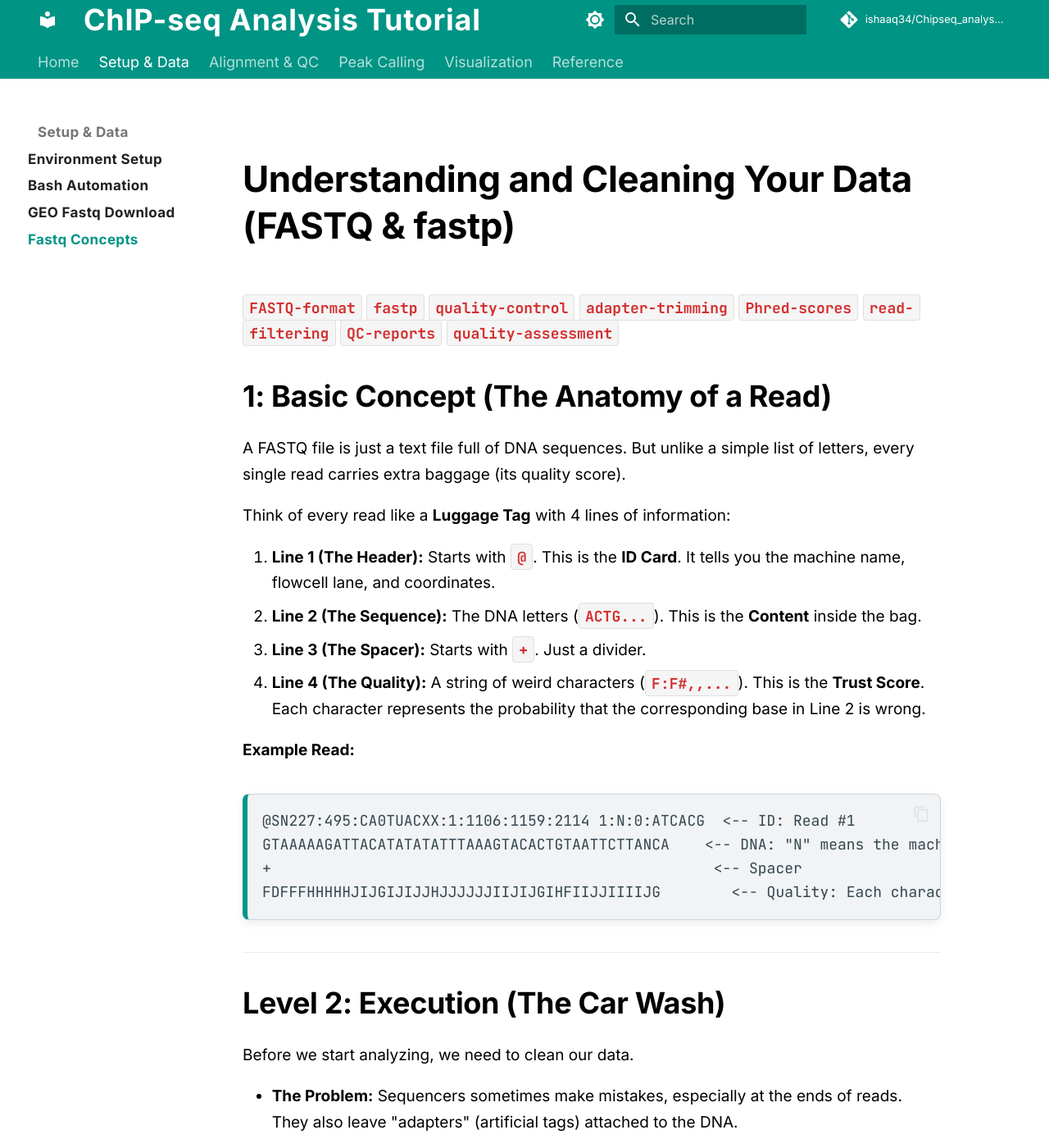
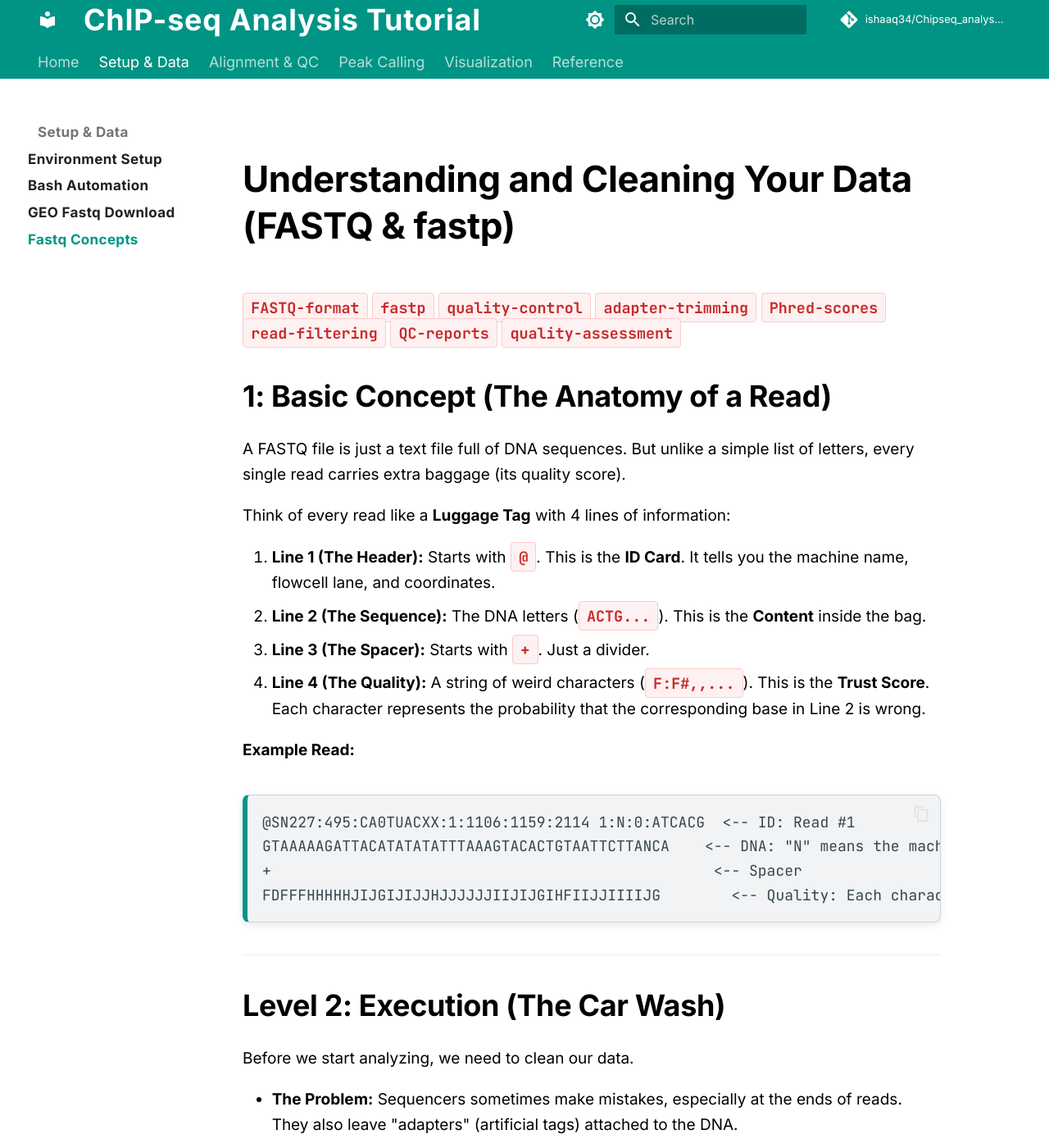
Before and after one commit to ishaaq34/chipseq-tutorial-readthedocs, an MkDocs documentation site: the page built from docs/04_fastq_concepts.md, in a window 1280 px wide and 1400 px high. Shown: the whole window at 82% size. Built offline with MkDocs 1.6.1 and Material for MkDocs 9.7.7, drawn with Linux system fonts in a browser that asks for light colours; comment, search, counter and statistics services are not loaded.

Commit message:
Enable math formulas with MathJax and improve code font contrast (v8)

```diff
--- /dev/null
+++ b/docs/javascripts/mathjax.js
@@ -0,0 +1,16 @@
+window.MathJax = {
+  tex: {
+    inlineMath: [["\\(", "\\)"]],
+    displayMath: [["\\[", "\\]"]],
+    processEscapes: true,
+    processEnvironments: true,
+  },
+  options: {
+    ignoreHtmlClass: ".*|",
+    processHtmlClass: "arithmatex",
+  },
+};
+
+document$.subscribe(() => {
+  MathJax.typesetPromise();
+});
--- a/docs/stylesheets/extra.css
+++ b/docs/stylesheets/extra.css
@@ -1,5 +1,5 @@
 /* Force CSS version update */
-/* Version: v7 */
+/* Version: v8 */
 
 :root {
   --md-text-font-size: 0.95rem;
@@ -126,8 +126,9 @@
 .md-typeset pre code {
   padding: 1.5em !important;
   display: block !important;
-  font-size: 0.88rem !important;
-  line-height: 1.6 !important;
+  font-size: 0.92rem !important;
+  line-height: 1.65 !important;
+  font-weight: 500 !important;
 }
 
 .md-header__title,
@@ -335,20 +336,21 @@
 
 /* Refined inline code/keywords */
 .md-typeset code {
-  font-size: 0.9rem !important;
-  background-color: #f5f5f5 !important;
-  color: #d32f2f !important;
-  padding: 0.2em 0.4em !important;
+  font-size: 0.92rem !important;
+  background-color: #fef1f1 !important;
+  color: #c92a2a !important;
+  padding: 0.25em 0.5em !important;
   border-radius: 4px !important;
-  font-weight: 600 !important;
-  border: 1px solid #e0e0e0 !important;
+  font-weight: 700 !important;
+  border: 1px solid #ffc9c9 !important;
 }
 
 /* Dark mode inline code */
 [data-md-color-scheme="slate"] .md-typeset code {
-  background-color: #2d2d2d !important;
+  background-color: #2d2020 !important;
   color: #ff6b6b !important;
-  border-color: #444 !important;
+  border-color: #5c3a3a !important;
+  font-weight: 700 !important;
 }
 
 /* Code blocks should NOT use inline code styling */
@@ -398,3 +400,22 @@
   border-color: #00897b !important;
   box-shadow: 0 4px 16px rgba(38, 166, 154, 0.5) !important;
 }
+
+/* Math formula styling */
+.arithmatex {
+  font-size: 1.05em !important;
+  overflow-x: auto !important;
+  overflow-y: hidden !important;
+}
+
+mjx-container {
+  display: inline-block !important;
+  margin: 0.2em 0 !important;
+}
+
+/* Block math */
+mjx-container[display="true"] {
+  display: block !important;
+  text-align: center !important;
+  margin: 1em 0 !important;
+}
--- a/mkdocs.yml
+++ b/mkdocs.yml
@@ -50,6 +50,8 @@
   - pymdownx.inlinehilite
   - pymdownx.superfences
   - pymdownx.details
+  - pymdownx.arithmatex:
+      generic: true
 
 extra:
   social:
@@ -58,6 +60,11 @@
 
 extra_css:
   - stylesheets/extra.css
+
+extra_javascript:
+  - javascripts/mathjax.js
+  - https://polyfill.io/v3/polyfill.min.js?features=es6
+  - https://cdn.jsdelivr.net/npm/mathjax@3/es5/tex-mml-chtml.js
 
 nav:
   - Home: index.md
```
